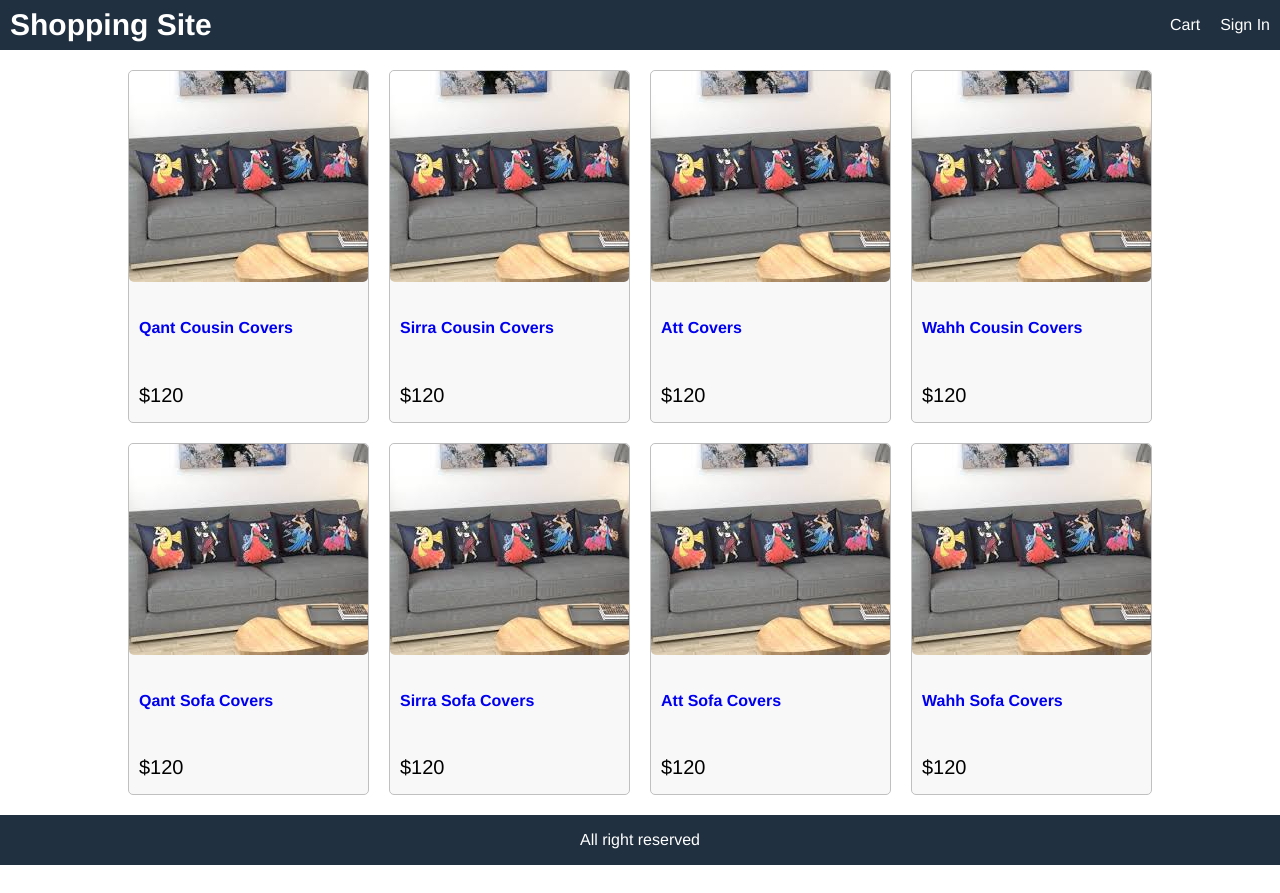
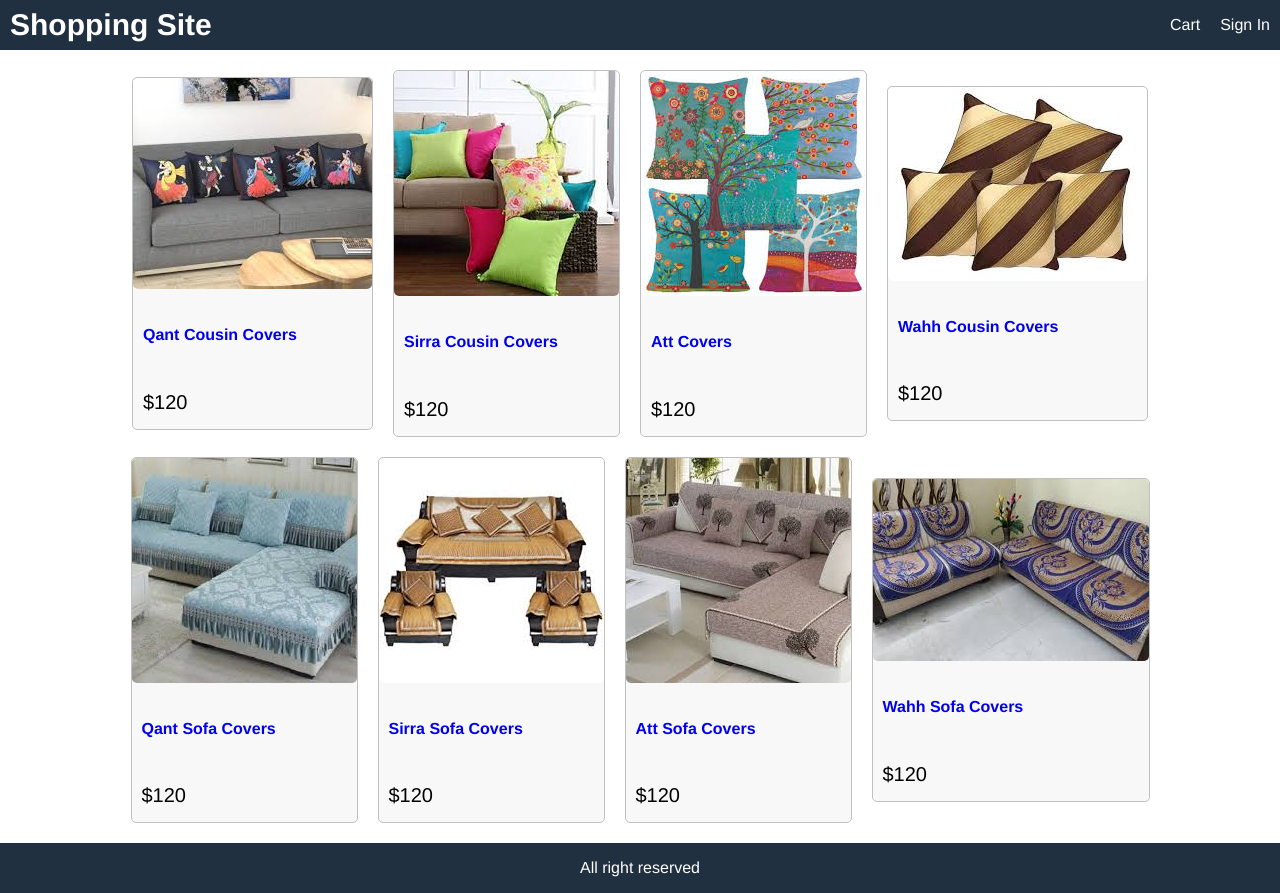
Before and after one commit to Gagandeep-Kaur-01/Shopping_Cart, a React (Create React App) app in the folder frontend/: page / in a window 1280 px wide. Before the commit the page ends 865 px from the top, so only its background shows below. Built offline with nearby package versions, Linux system fonts and the light colour scheme.

Commit message:
inserting dynamic data, set image

```diff
--- a/frontend/src/components/Products.js
+++ b/frontend/src/components/Products.js
@@ -26,7 +26,7 @@ function Product() {
 
                     <div key={product._id} className="card">
                       <a href={`/product/${product._id}`}>
-                        <img className="medium" src="./images/cc-1.jpg" alt="product" />
+                        <img className="medium" src={product.image} alt={product.name} />
                       </a>
                       <div className="card-body">
                         <a href={`/product/${product._id}`}>
```
